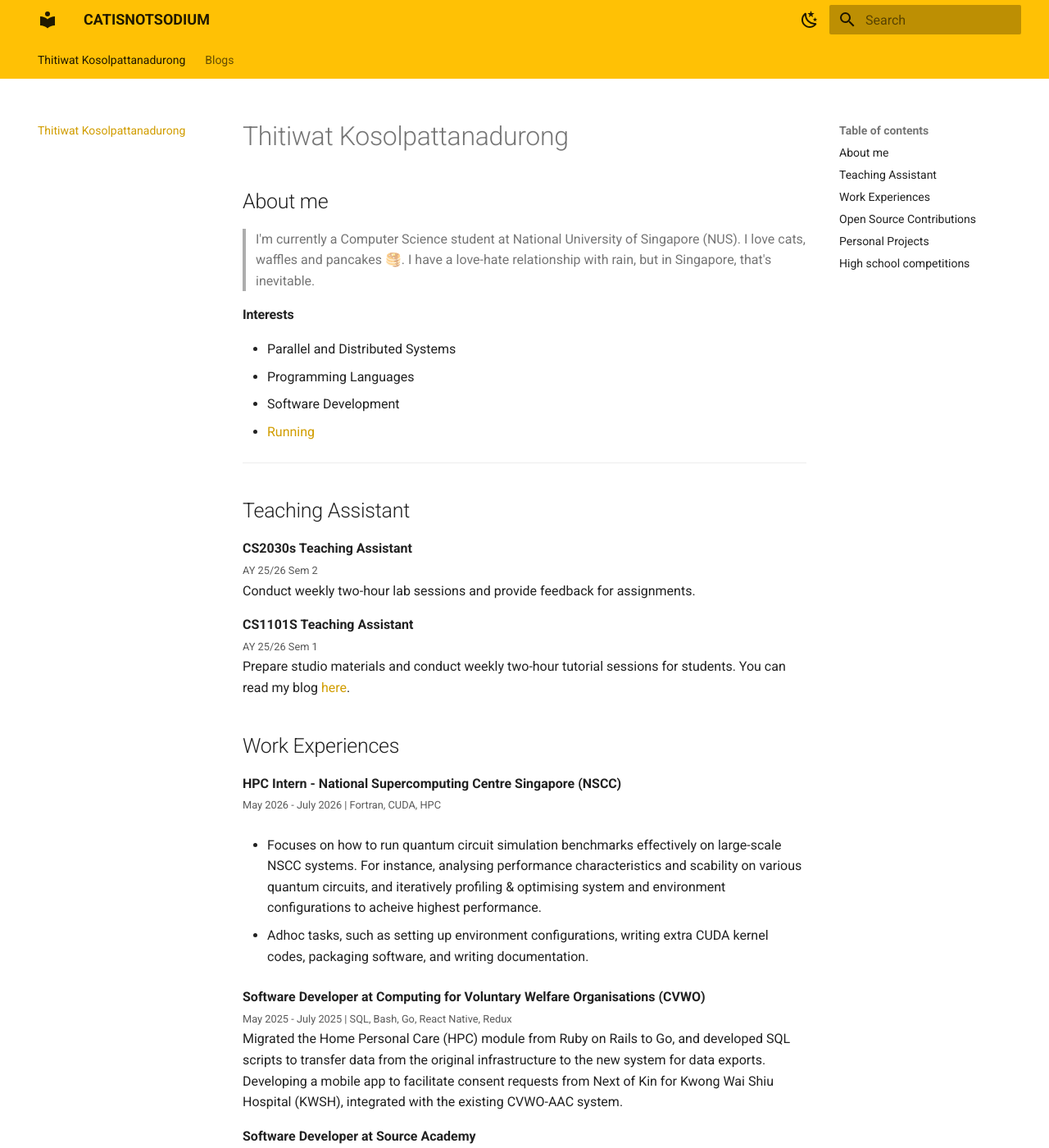
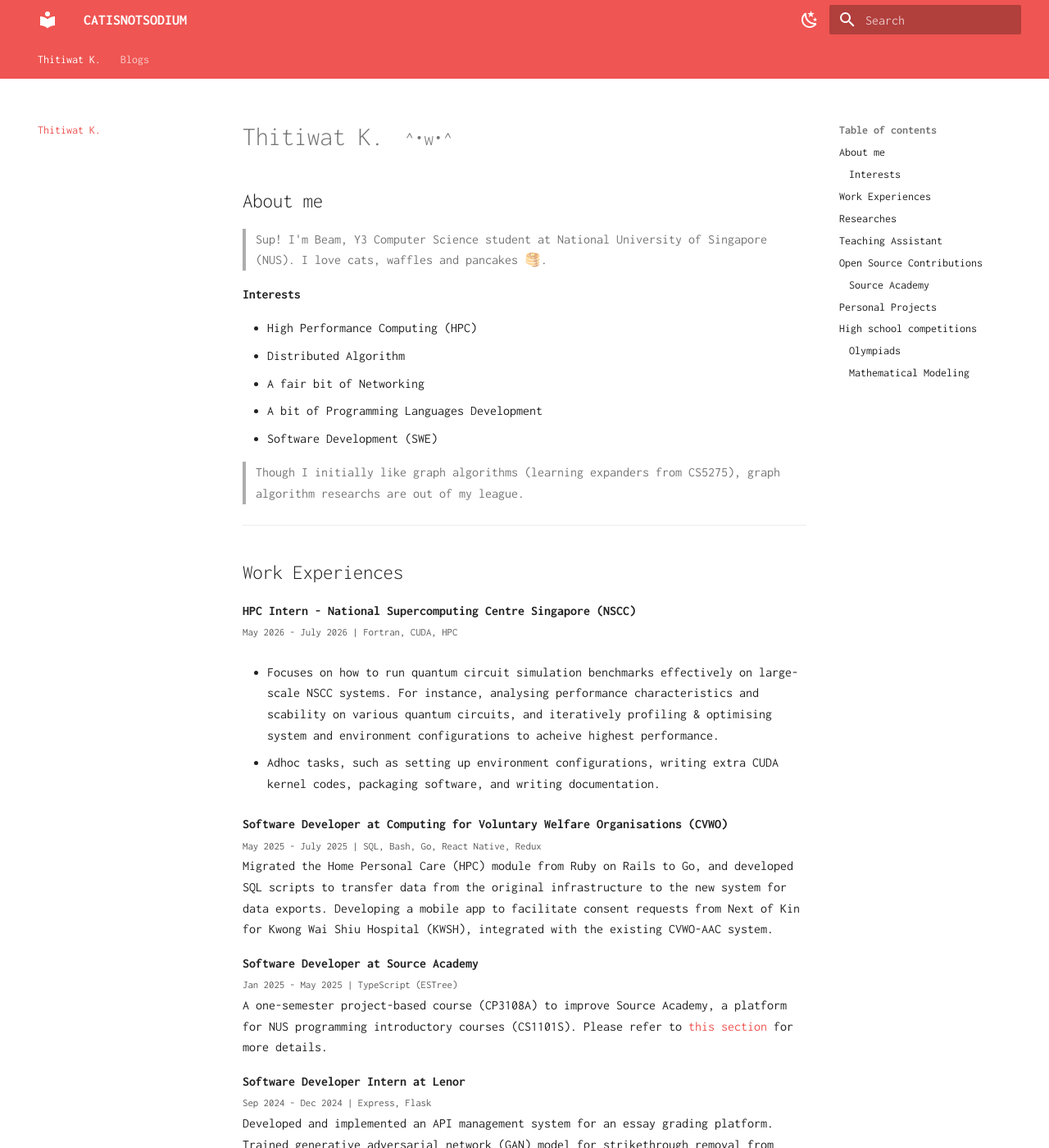
Before and after one commit to CATISNOTSODIUM/CATISNOTSODIUM.github.io, an MkDocs documentation site: the page built from docs/index.md, in a window 1280 px wide and 1400 px high. Shown: the whole window at 82% size. Built offline with MkDocs 1.6.1 and Material for MkDocs 9.7.7, drawn with Linux system fonts in a browser that asks for light colours; some of the changed text lies outside the part shown.

Commit message:
add some stuff

```diff
--- a/docs/index.md
+++ b/docs/index.md
@@ -1,22 +1,19 @@
-# Thitiwat Kosolpattanadurong
+# Thitiwat K. <span class="cat" title="meow"></span>
+
 ## About me
-> I'm currently a Computer Science student at National University of Singapore (NUS). I love cats, waffles and pancakes 🥞. I have a love-hate relationship with rain, but in Singapore, that's inevitable.
+> Sup! I'm Beam, Y3 Computer Science student at National University of Singapore (NUS). I love cats, waffles and pancakes 🥞.
 
 #### Interests
-- Parallel and Distributed Systems
-- Programming Languages
-- Software Development
-- [Running](blogs/running.md)
+- High Performance Computing (HPC)
+- Distributed Algorithm
+- A fair bit of Networking
+- A bit of Programming Languages Development
+- Software Development (SWE)
+
+> Though I initially like graph algorithms (learning expanders from CS5275), graph algorithm researchs are out of my league.
+
+
 ---
-## Teaching Assistant
-**CS2030s Teaching Assistant** <br>
-<small>AY 25/26 Sem 2</small><br>
-Conduct weekly two-hour lab sessions and provide feedback for assignments.
-
-**CS1101S Teaching Assistant** <br>
-<small>AY 25/26 Sem 1</small><br>
-Prepare studio materials and conduct weekly two-hour tutorial sessions for students. You can read my blog [here](blogs/CS1101S.md).
-
 
 ## Work Experiences
 
@@ -47,6 +44,38 @@
 Developed and maintained the official website for Thai students in Singapore. Developed an E-Card component for the ATSIS student membership system, enabling digital membership verification
 and streamlined access to exclusive benefits.
 
+## Researches
+**Distributed System Research Intern - National University of Singapore**
+<br><small> August 2026 - Present
+</small></br>
+
+
+**Research Student - Kamnoetvidya Science Academy**
+<br><small> Jun 2022 - Oct 2023
+</small></br>
+
+* Investigated clustering behavior of magnetic dipoles in fluidic systems using LAMMPS molecular dynamics simulation framework
+* Leveraged LAMMPS' multithreaded capabilities to optimize simulation performance and handle complex particle interactions
+
+
+## Teaching Assistant
+
+**CS2105 Teaching Assistant** <br>
+<small>AY 26/27 Sem 1</small><br>
+Conduct two weekly tutorial sessions. Demo cool networking stuff :/
+
+**CS2030s Teaching Assistant** <br>
+<small>AY 25/26 Sem 2, AY 26/27 Sem 1</small><br>
+Conduct weekly two-hour lab sessions and provide feedback for assignments.
+
+**CS1101S Teaching Assistant** <br>
+<small>AY 25/26 Sem 1</small><br>
+Prepare studio materials and conduct weekly two-hour tutorial sessions for students.
+Teach some cool programming language related concepts such as substitution-based interpreter and metacircular evaluator.
+You can read my blog [here](blogs/CS1101S.md).
+
+
+
 ## Open Source Contributions
 
 ### Source Academy
@@ -59,6 +88,11 @@
 ---
 
 ## Personal Projects
+
+**`pptx-probe` - Using PowerPoint as an IDE**<br>
+<small> Go | [Github](https://github.com/CATISNOTSODIUM/pptx-probe) </small><br>
+A simple automation tool that transforms Microsoft PowerPoint into a surprisingly capable IDE (I know it sounds stupid, but it's indeed stupid.) for technical presentations and rapid prototyping. It is designed to bridge the gap between static slides and active codebases by treating slide text boxes as source files.
+
  **BOF - An esoteric programming language (BF) with macros**<br>
 <small>Typescript | [Github](https://bof-blush.vercel.app/) </small><br>
 BOF is a BF interpreter with high level features such as variable declarations, assignments, macros and recursion. BOF uses recursive descent parsing with stack-based machine to interpret the program.
@@ -79,6 +113,8 @@
 - **Thailand Mathematics Olympiad (TMO) - Silver Medal**<br>
 <small> TMO 17, 18 | Thailand </small><br>
 
+> I did a fair bit of computational physics research in the past. However, looking back after taking parallel computing courses (check out [this](blogs/parallel.md)), I don't think what I've done is a good practice.
+
 ### Mathematical Modeling
 Mathematical modeling competition is a team competition that encourages students to come up with mathematical models to solve real-world problems under limited days (5 days for IMMC, 2 weeks for HiMCM). This is definitely one of my favourite types of competition. Props to all of my teammates for carrying the team!
 
--- a/docs/stylesheets/extra.css
+++ b/docs/stylesheets/extra.css
@@ -20,12 +20,10 @@
   position: absolute;
   inset: 0;
   z-index: -1;
-  background: linear-gradient(
-    90deg,
+  background: linear-gradient(90deg,
       rgba(255, 249, 237, 0.9) 0%,
       rgba(255, 249, 237, 0.55) 42%,
-    rgba(255, 249, 237, 0) 78%
-  );
+      rgba(255, 249, 237, 0) 78%);
 }
 
 .cat-hero__inner {
@@ -68,12 +66,10 @@
    Dark mode (slate)
    ------------------------------------------------------------ */
 [data-md-color-scheme="slate"] .cat-hero::before {
-  background: linear-gradient(
-    90deg,
+  background: linear-gradient(90deg,
       rgba(16, 13, 8, 0.9) 0%,
       rgba(16, 13, 8, 0.62) 48%,
-    rgba(16, 13, 8, 0.28) 100%
-  );
+      rgba(16, 13, 8, 0.28) 100%);
 }
 
 [data-md-color-scheme="slate"] .cat-hero__title {
@@ -92,18 +88,61 @@
     padding: 3rem 0 3.25rem;
     background-position: center bottom;
   }
+
   .cat-hero::before {
-    background: linear-gradient(
-      180deg,
+    background: linear-gradient(180deg,
         rgba(255, 249, 237, 0.82) 0%,
-      rgba(255, 249, 237, 0.6) 100%
-    );
+        rgba(255, 249, 237, 0.6) 100%);
   }
+
   [data-md-color-scheme="slate"] .cat-hero::before {
-    background: linear-gradient(
-      180deg,
+    background: linear-gradient(180deg,
         rgba(16, 13, 8, 0.86) 0%,
-      rgba(16, 13, 8, 0.7) 100%
-    );
+        rgba(16, 13, 8, 0.7) 100%);
   }
 }
+
+.cat {
+  display: inline-block;
+  margin-left: 0.4em;
+  font-size: 0.75em;
+  min-width: 7.5em;
+  /* stops the text shifting when the face changes */
+  cursor: pointer;
+  user-select: none;
+  color: var(--md-default-fg-color--light);
+  transition: transform 0.2s ease, color 0.2s ease;
+}
+
+/* idle: blinks every few seconds */
+.cat::after {
+  content: "(=^･ω･^=)";
+  animation: cat-blink 4s infinite;
+}
+
+@keyframes cat-blink {
+
+  0%,
+  90%,
+  100% {
+    content: "^･w･^";
+  }
+
+  93%,
+  96% {
+    content: "^0ω0^";
+  }
+}
+
+/* hover (and tap on mobile): waves at you */
+.cat:hover,
+.cat:active {
+  color: var(--md-accent-fg-color);
+  transform: rotate(-1deg) scale(1.05);
+}
+
+.cat:hover::after,
+.cat:active::after {
+  animation: none;
+  content: "^0ω0^";
+}
--- a/mkdocs.yml
+++ b/mkdocs.yml
@@ -13,10 +13,12 @@
     - content.code.copy
   icon:
     repo: fontawesome/brands/github
+  font:
+    text: Inconsolata
   palette:
     - media: "(prefers-color-scheme: light)"
       scheme: default
-      primary: amber
+      primary: red
       toggle:
         icon: material/weather-night
         name: Switch to dark mode
@@ -24,7 +26,7 @@
     # Palette toggle for dark mode
     - media: "(prefers-color-scheme: dark)"
       scheme: slate
-      primary: amber
+      primary: red
       toggle:
         icon: material/weather-sunny
         name: Switch to light mode
@@ -43,6 +45,13 @@
   social:
     - icon: fontawesome/brands/github
       link: https://github.com/CATISNOTSODIUM
+
+extra_css:
+  - stylesheets/extra.css
+
+markdown_extensions:
+  - md_in_html
+
 extra_javascript:
   - javascripts/mathjax.js
   - https://unpkg.com/mathjax@3/es5/tex-mml-chtml.js
```
Also changed, not shown: docs/blogs/CS1101S.md (+2 -0 lines). Lines whose indentation alone changed are shown as unchanged.
